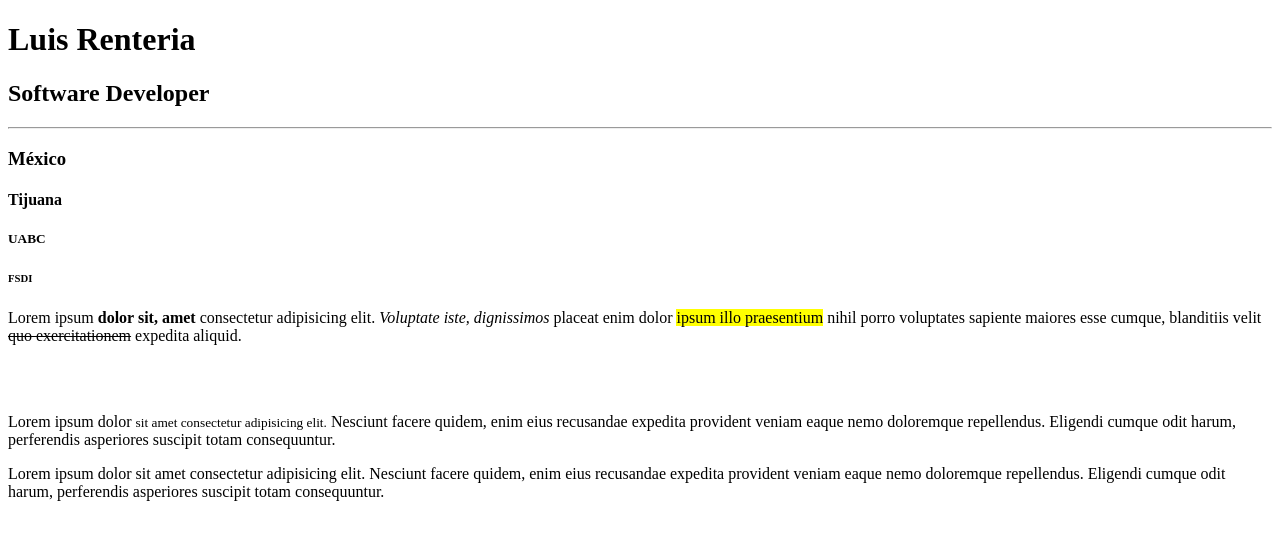
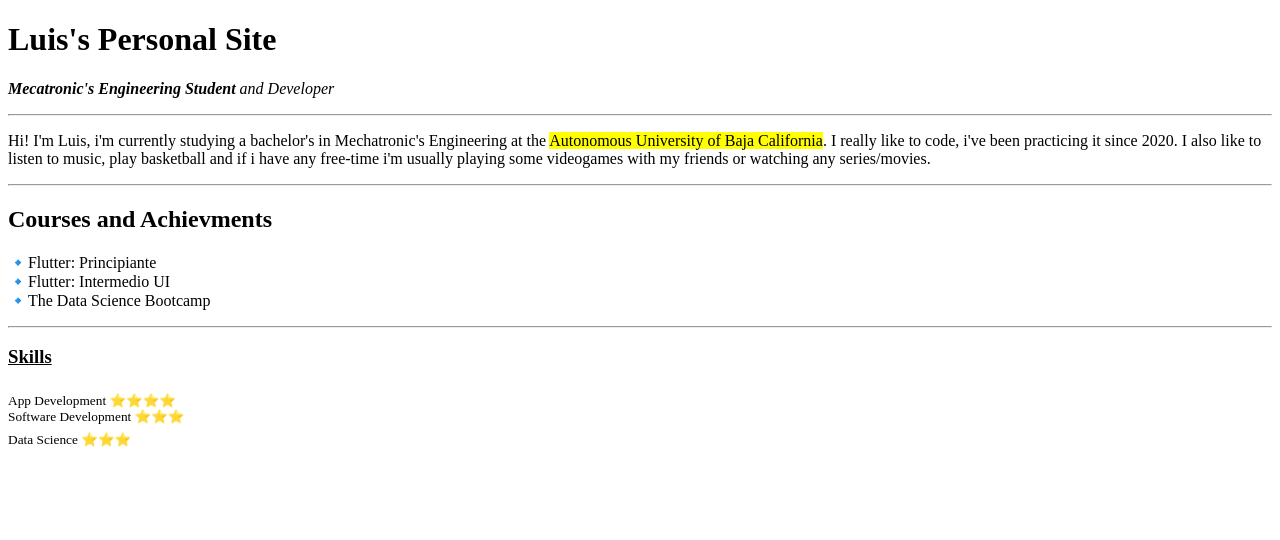
Before and after one commit to LereRentesca/mySite, a plain HTML site: page index.html in a window 1280 px wide. Drawn offline with Linux system fonts and the light colour scheme.

Commit message:
Assignment 1 - Class 01
Adding a biography and courses.

```diff
--- a/index.html
+++ b/index.html
@@ -7,19 +7,16 @@
     <title>My Site</title>
 </head>
 <body>
-    <h1>Luis Renteria</h1>
-    <h2>Software Developer</h2>
+    <h1>Luis's Personal Site</h1>
+    <p><em><strong>Mecatronic's Engineering Student</a></strong> and Developer</em></p>
     <hr>
-    <h3>México</h3>
-    <h4>Tijuana</h4>
-    <h5>UABC</h5>
-    <h6>FSDI</h6>
-
-    <p>Lorem ipsum <b>dolor sit, amet</b> consectetur adipisicing elit. <i>Voluptate iste, dignissimos</i> placeat enim dolor <mark>ipsum illo praesentium</mark> nihil porro voluptates sapiente maiores esse cumque, blanditiis velit <del>quo exercitationem</del> expedita aliquid.</p>
-    <br>
-    <br>
-    <p>Lorem ipsum dolor <small>sit amet consectetur adipisicing elit.</small> Nesciunt facere quidem, enim eius recusandae expedita provident veniam eaque nemo doloremque repellendus. Eligendi cumque odit harum, perferendis asperiores suscipit totam consequuntur.</p>
-
-    <p>Lorem ipsum dolor sit amet consectetur adipisicing elit. Nesciunt facere quidem, enim eius recusandae expedita provident veniam eaque nemo doloremque repellendus. Eligendi cumque odit harum, perferendis asperiores suscipit totam consequuntur.</p>
+    <p>Hi! I'm Luis, i'm currently studying a bachelor's in Mechatronic's Engineering at the <mark>Autonomous University of Baja California</mark>. I really like to code, i've been practicing it since 2020. I also like to listen to music, play basketball and if i have any free-time i'm usually playing some videogames with my friends or watching any series/movies.
+    </p>
+    <hr>
+    <h2>Courses and Achievments</h3>
+    <p>🔹Flutter: Principiante <br> 🔹Flutter: Intermedio UI <br> 🔹The Data Science Bootcamp</p>
+    <hr>
+    <h3><ins>Skills</ins></h3>
+    <p><sub>App Development ⭐⭐⭐⭐</sub> <br> <sup>Software Development ⭐⭐⭐ </sup><br> <sup>Data Science ⭐⭐⭐</sup> </p>
 </body>
 </html>
```
